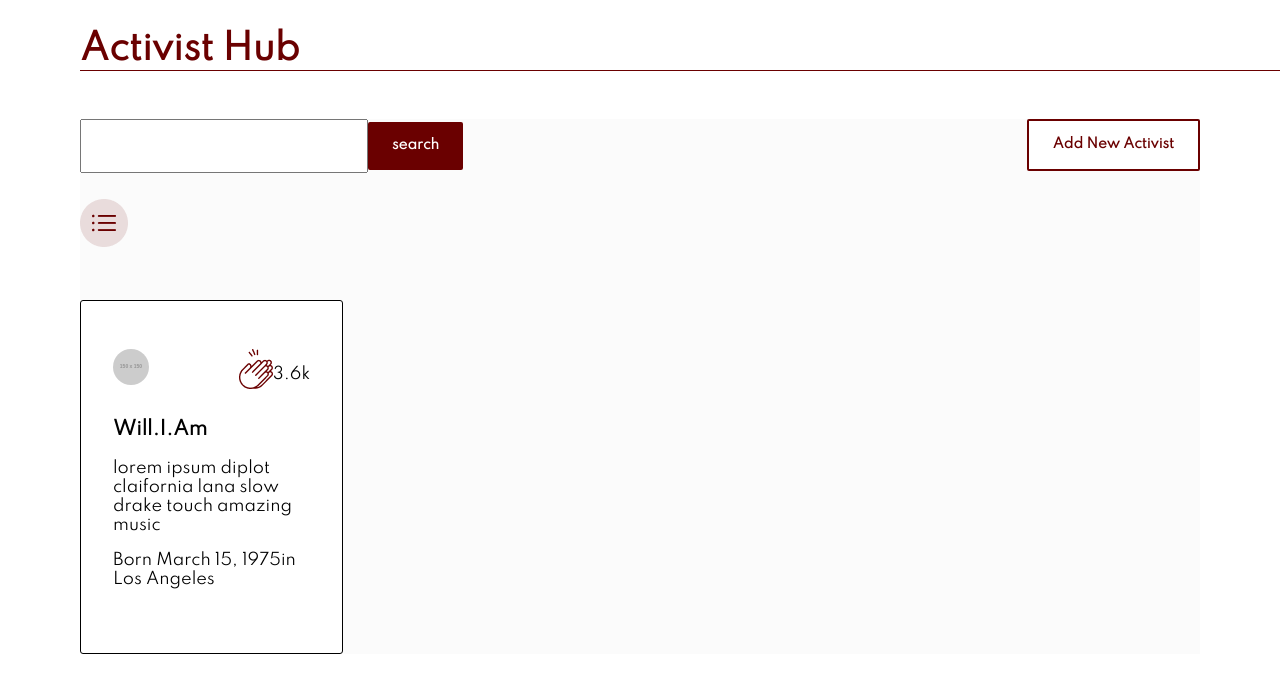
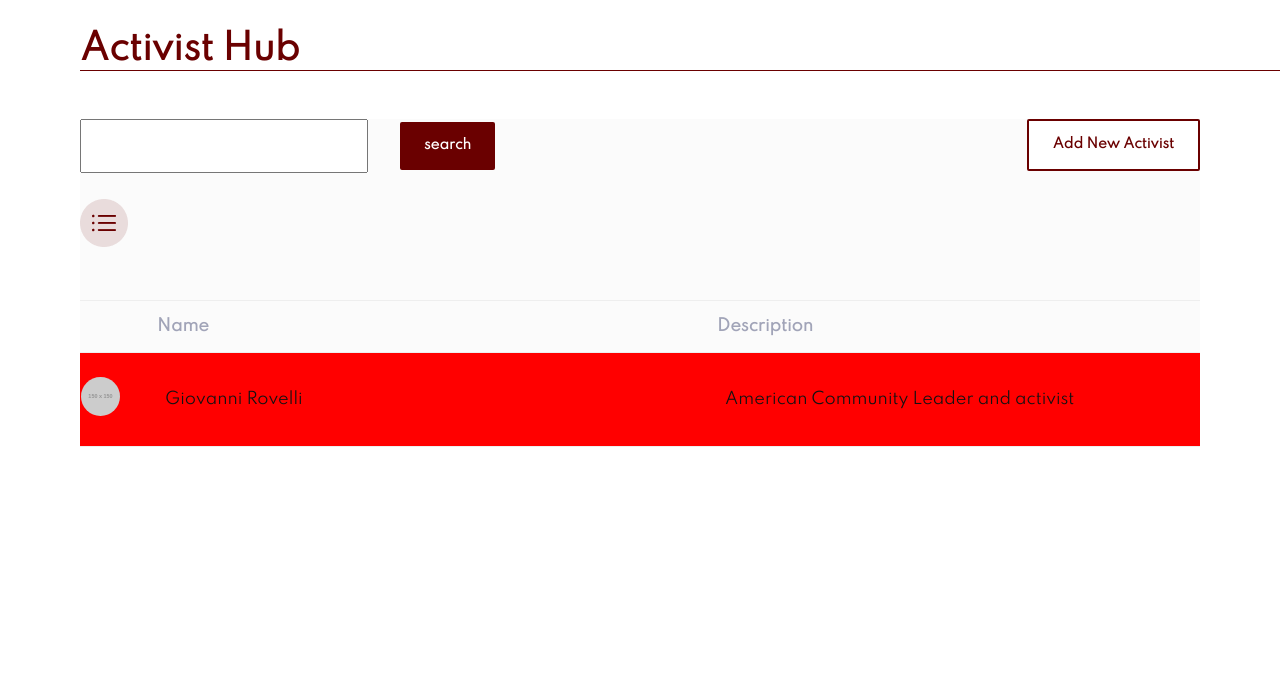
Before and after one commit to oluwabukolatina/activist, a React (Create React App) app: page /activists in a window 1280 px wide. Shown: the top 692 px of the page. Built offline with nearby package versions, Linux system fonts and the light colour scheme.

Commit message:
list view

```diff
--- a/src/App.css
+++ b/src/App.css
@@ -1,39 +1,3 @@
-.App-logo {
-  height: 40vmin;
-  pointer-events: none;
-}
-
-@media (prefers-reduced-motion: no-preference) {
-  .App-logo {
-    animation: App-logo-spin infinite 20s linear;
-  }
-}
-
-.App-header {
-  background-color: #282c34;
-  min-height: 100vh;
-  display: flex;
-  flex-direction: column;
-  align-items: center;
-  justify-content: center;
-  font-size: calc(10px + 2vmin);
-  color: white;
-}
-
-.App-link {
-  color: #61dafb;
-}
-
-@keyframes App-logo-spin {
-  from {
-    transform: rotate(0deg);
-  }
-
-  to {
-    transform: rotate(360deg);
-  }
-}
-
 * {
   font-family: 'Spartan', sans-serif;
 }
@@ -46,7 +10,6 @@
 
 .logo {
   background-image: url('./images/teemu-paananen-rd5uNIUJCF0-unsplash 1.jpg');
-  font-weight: bold;
   font-size: 32px;
   line-height: 40px;
   letter-spacing: 0.05em;
@@ -57,11 +20,7 @@
 }
 
 .cta {
-  margin: auto;
-  margin-right: auto;
-  margin-left: auto;
-  margin-left: 16%;
-  margin-right: 14%;
+  margin: auto 14% auto 16%;
 }
 
 .cta button {
@@ -97,9 +56,6 @@
   height: 3rem;
   display: grid;
   grid-template-columns: 1fr 1fr;
-  /* display: flex; */
-  /* padding-top: 1px; */
-  /* padding-bottom: 1px; */
 }
 .add {
   float: right;
@@ -108,8 +64,7 @@
 .search-add input {
   height: 3rem;
   width: 50%;
-  /* padding-top: 1rem; */
-  /* padding-bottom: 2rem; */
+  margin-right: 2rem;
 }
 .search-add button {
   height: 2rem;
@@ -119,22 +74,16 @@
   border-radius: 2px;
   border: #6a0000;
   color: #fff;
-  padding-left: 1.5rem;
-  padding-right: 1.5rem;
   font-weight: bolder;
-  padding-top: 1rem;
-  padding-bottom: 2rem;
+  padding: 1rem 1.5rem 2rem;
 }
 .add {
   background: #fff;
   border-radius: 2px;
   border: 2px solid #6a0000;
   color: #6a0000;
-  padding-left: 1.5rem;
-  padding-right: 1.5rem;
   font-weight: bolder;
-  padding-top: 1rem;
-  padding-bottom: 2rem;
+  padding: 1rem 1.5rem 2rem;
 }
 
 .filter {
@@ -149,10 +98,7 @@
 .activist {
   border: 1px solid;
   border-radius: 3px;
-  padding-top: 3rem;
-  padding-bottom: 3rem;
-  padding-left: 2rem;
-  padding-right: 2rem;
+  padding: 3rem 2rem;
   background: #fff;
 }
 .image-clap {
@@ -163,11 +109,53 @@
 .clap-count {
   display: grid;
   grid-template-columns: 1fr 1fr;
-  margin: auto;
-  margin-left: auto;
-  margin-left: 2rem;
+  margin: auto auto auto 2rem;
 }
 .activist-image {
-  border-radius: 50px;
-  width: 78%;
+  border-radius: 50%;
+  width: 88%;
 }
+
+table {
+  border-collapse: collapse;
+  width: 100%;
+}
+
+td {
+  text-align: left;
+  border-bottom: 1px solid #eee;
+  border-top: 1px solid #eee;
+  width: 8%;
+  line-height: 22px;
+  color: #121212;
+  padding-top: 1.5rem;
+  padding-bottom: 1.5rem;
+  background: red;
+}
+th {
+  padding: 8px;
+  text-align: left;
+  border-bottom: 1px solid #eee;
+  border-top: 1px solid #eee;
+  padding-top: 1rem;
+  padding-bottom: 1rem;
+  color: #a1a4b8;
+}
+
+td:nth-child(odd) {
+  width: 0rem;
+}
+.list-activist-image {
+  border-radius: 50%;
+  width: 58%;
+}
+.list-activist-name {
+  width: 50%;
+  padding-left: 1rem;
+
+  line-height: 22px;
+  color: #121212;
+}
+.list-activist-description {
+  padding-left: 1rem;
+}
--- a/src/components/activists/Activists.js
+++ b/src/components/activists/Activists.js
@@ -3,11 +3,12 @@ import React from 'react';
 import Header from '../layouts/Header';
 import Filter from '../../images/filter.png';
 import TileView from './TileView';
+import ListView from './ListView';
 
 const Activists = () => {
   return (
     <div>
-      <div className="logo-name">Activist Hub</div>
+      <Header />
       <div className="activists-container">
         <div className="search-add">
           <div>
@@ -21,7 +22,8 @@ const Activists = () => {
         <div className="filter">
           <img src={Filter} alt="fileter" />
         </div>
-        <TileView />
+        {/* <TileView /> */}
+        <ListView />
       </div>
     </div>
   );
--- /dev/null
+++ b/src/components/activists/ListView.js
@@ -0,0 +1,28 @@
+import React from 'react';
+
+const ListView = () => {
+  return (
+    <table>
+      <tr>
+        <th />
+        <th>Name</th>
+        <th>Description</th>
+      </tr>
+
+      <tr>
+        <td className="list-activist">
+          <img
+            className="list-activist-image"
+            src="https://via.placeholder.com/150"
+            alt="activist"
+          />
+        </td>
+        <td className="list-activist-name">Giovanni Rovelli</td>
+        <td className="list-activist-description">
+          American Community Leader and activist
+        </td>
+      </tr>
+    </table>
+  );
+};
+export default ListView;
```
